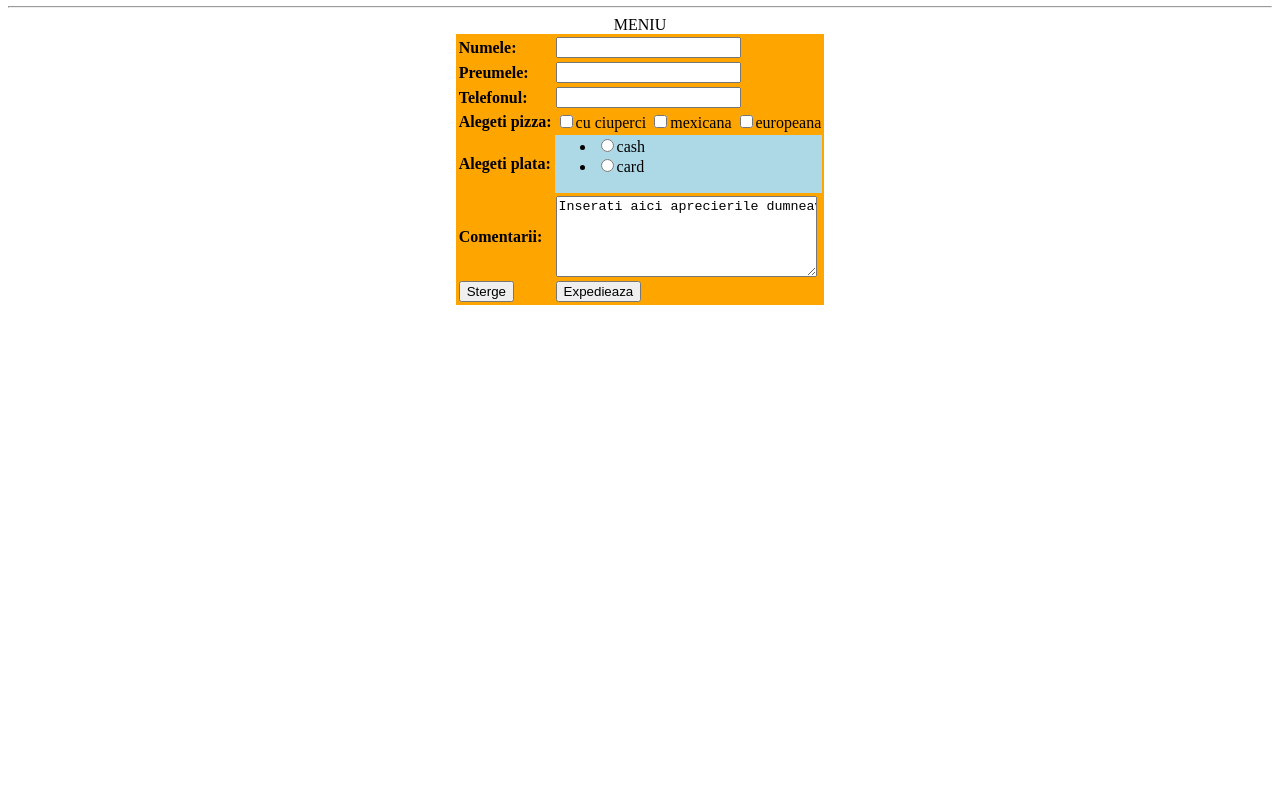
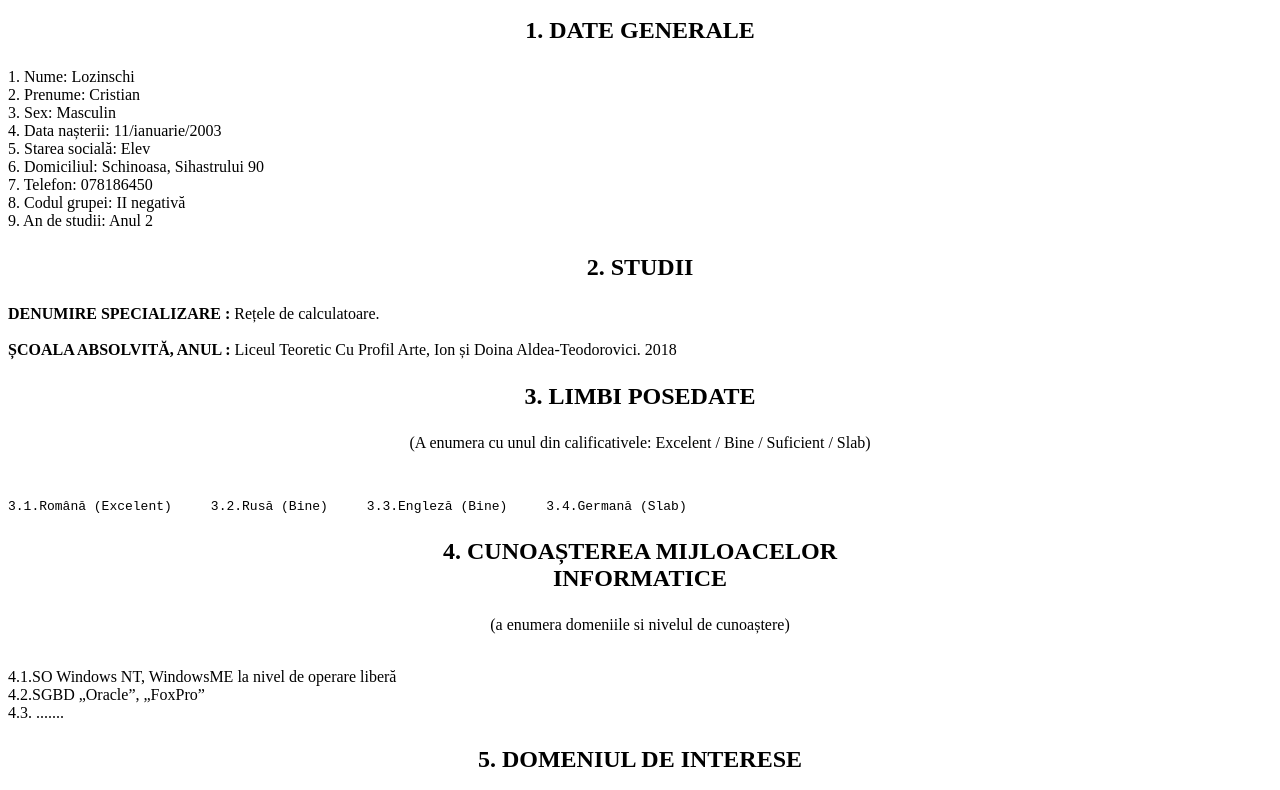
Before and after one commit to TeStErOSs/4cheaters.github.io, a plain HTML site: page index.html in a window 1280 px wide. Shown: the part 60-850 px from the top of the page. Before the commit the page ends 800 px from the top, so only its background shows below. Drawn offline with Linux system fonts and the light colour scheme.

Commit message:
Update index.html

```diff
--- a/index.html
+++ b/index.html
@@ -1,36 +1,39 @@
 <html>
-<head>
-<title>Form_ex10</title>
-</head>
+	<head>
+		<title>
+	Lozinschi Cristian
+		</title>
+	</head>
 <body>
-<h1>Un formular complex</h1>
-<hr>
-<center>
-<table bgcolor="orange"> <form action="mailto:lozinschicristian@gmail.com" method="post">
-<caption align="top">MENIU</caption>
-<tr align="left"><th>Numele: <td><input type="text" name="numele">
-<tr align="left"><th>Preumele: <td><input type="text" name="prenumele">
-<tr align="left"><th>Telefonul: <td><input type="text" name="telefonul">
-<tr align="left"><th>Alegeti pizza:
-<td>
-<input type="checkbox" name="ciuperci">cu ciuperci
-<input type="checkbox" name="mexicana">mexicana
-<input type="checkbox" name="europeana">europeana
-<tr align="left"><th>Alegeti plata:
-<td bgcolor="lightblue">
-   <ul>
-     <li><input type="radio" name="plata">cash
-     <li><input type="radio" name="plata">card
-   </ul>
-<tr align="left"><th>Comentarii:
-<td>
-<textarea name="comentarii" cols="30" rows="5" wrap="off">
-Inserati aici aprecierile dumneavoastra legate de calitatea serviciilor noastre
-</textarea>
-<tr align="left" valign="top">
-<td>
-<input type="reset" value="Sterge"><td><input type="submit" value="Expedieaza">
-</form>
-</table>
+<h1><p align="center">CURRICULUM VITAE</p></h1>
+<b><h2><p align="center">1. DATE GENERALE</p></h2></b>
+1. Nume: Lozinschi<br/>
+2. Prenume: Cristian<br/>
+3. Sex: Masculin<br/>
+4. Data nașterii: 11/ianuarie/2003<br/>
+5. Starea socială: Elev<br/>
+6. Domiciliul: Schinoasa, Sihastrului 90<br/>
+7. Telefon: 078186450<br/>
+8. Codul grupei: II negativă<br/>
+9. An de studii: Anul 2<br/>
+<b><h2><p align="center">2. STUDII</p></h2></b>
+<b>DENUMIRE SPECIALIZARE : </b>Rețele de calculatoare. <br/> <br/>
+<b>ȘCOALA ABSOLVITĂ, ANUL : </b>Liceul Teoretic Cu Profil Arte, Ion și Doina Aldea-Teodorovici. 2018<br/>
+<b><h2><p align="center">3. LIMBI POSEDATE</p></h2></b>
+<p align="center">(A enumera cu unul din calificativele: Excelent / Bine / Suficient / Slab)</p><br/>
+<pre>3.1.Română (Excelent)     3.2.Rusă (Bine)     3.3.Engleză (Bine)     3.4.Germană (Slab)</pre>
+<b><h2><p align="center">4. CUNOAȘTEREA MIJLOACELOR <br/> INFORMATICE</p></h2></b>
+<p align="center">(a enumera domeniile si nivelul de cunoaștere)</p><br/>
+4.1.SO Windows NT, WindowsME la nivel de operare liberă<br/>
+4.2.SGBD „Oracle”, „FoxPro”<br/>
+4.3. .......<br/>
+<b><h2><p align="center">5. DOMENIUL DE INTERESE</p></h2></b>
+5.1.Management informațional, Informatizarea societății<br/>
+5.2.Proiectarea - dezvoltarea sistemelor informatice<br/>
+<dd>5.3. .......</dd>
+<b><h2><p align="center">6. ALTE INFORMAȚII</p></h2></b>
+<dd>6.1. Supus militar, nr livretului <br/>
+6.2. ...... </dd>
+<pre><b>		Data completării: 16/09/2020</b></pre>
 </body>
 </html>
```
